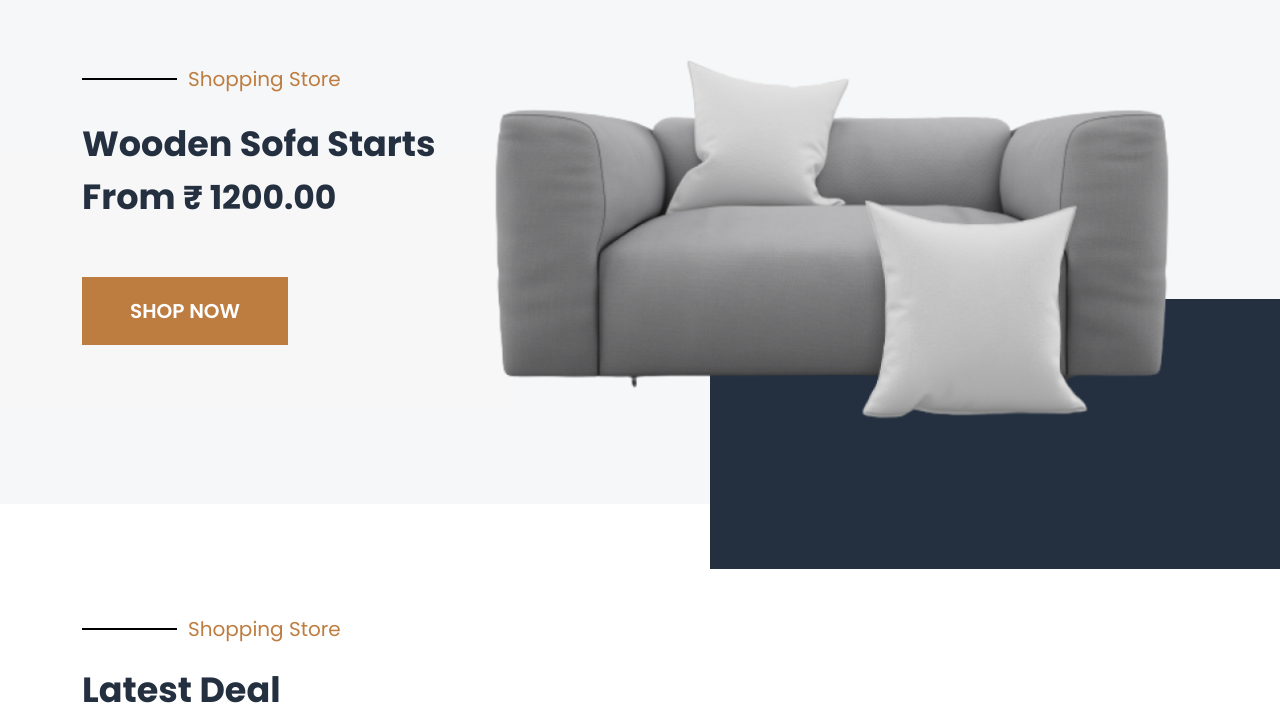
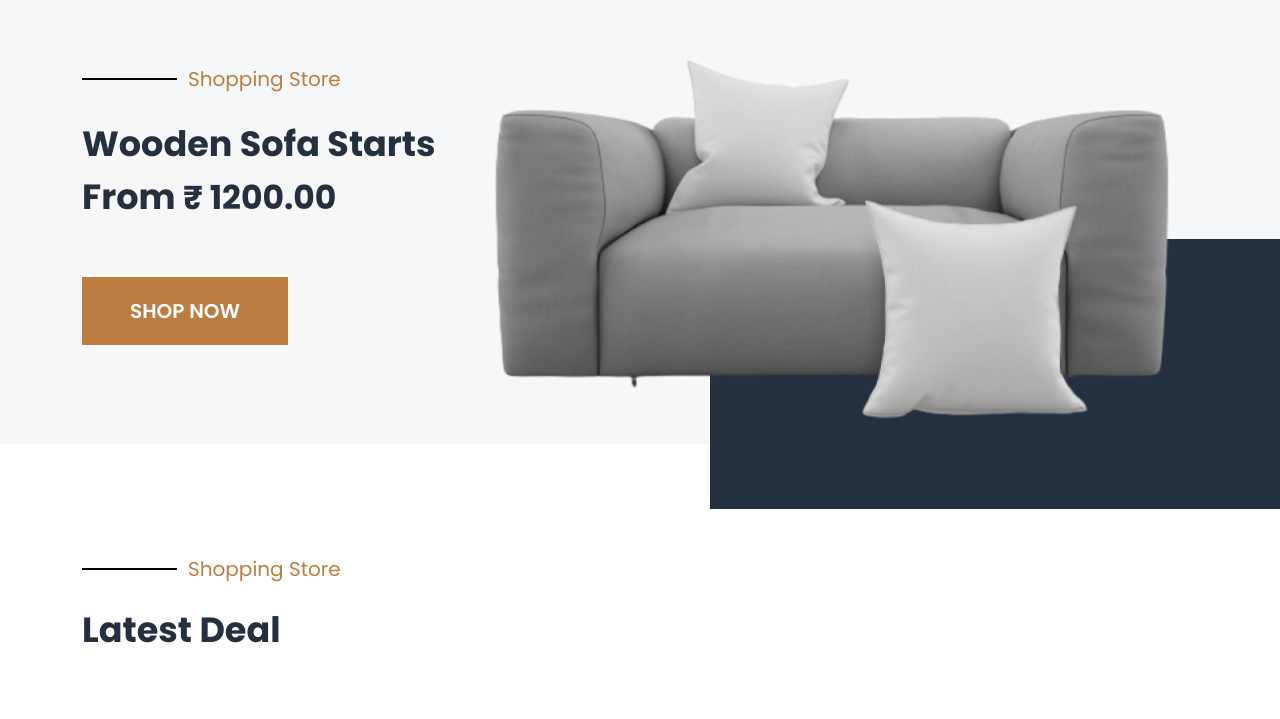
Before and after one commit to khushi303/furnitureoriginal, a plain HTML site: page index.html in a window 1280 px wide. Shown: the part 3657-4376 px from the top of the page. Drawn offline with nearby package versions, Linux system fonts and the light colour scheme.

Commit message:
reducing space

```diff
--- a/assets/css/style.css
+++ b/assets/css/style.css
@@ -641,7 +641,6 @@
         position: relative;
         z-index: 10;
         cursor: pointer;
-
     }
 
     .menubtn span {
--- a/index.html
+++ b/index.html
@@ -725,7 +725,7 @@
         <section id="shops" class="pb-65 position-relative overflow-hidden">
             <div class="bg_shop">
                 <div class="container">
-                    <div class="row pt_64 pt-60 pb-60 position-relative z-3 pb-lg-0 pb-4">
+                    <div class="row pt_64 pt-60 position-relative z-3 pb-lg-0 pb-4">
                         <div class="col-lg-4 col-12">
                             <div data-aos="zoom-in-right" class="d-flex align-items-center mb-lg-4 mb-3 mt-11 gap_11">
                                 <div class="bor_black"></div>
```
